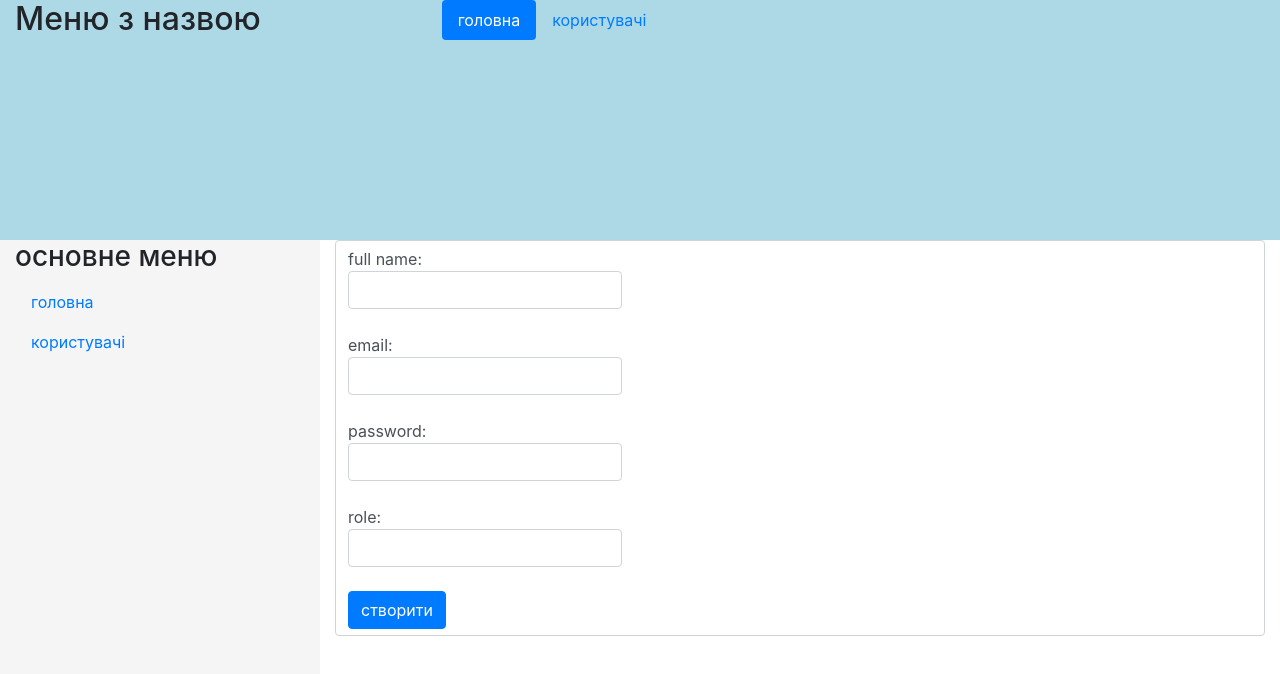
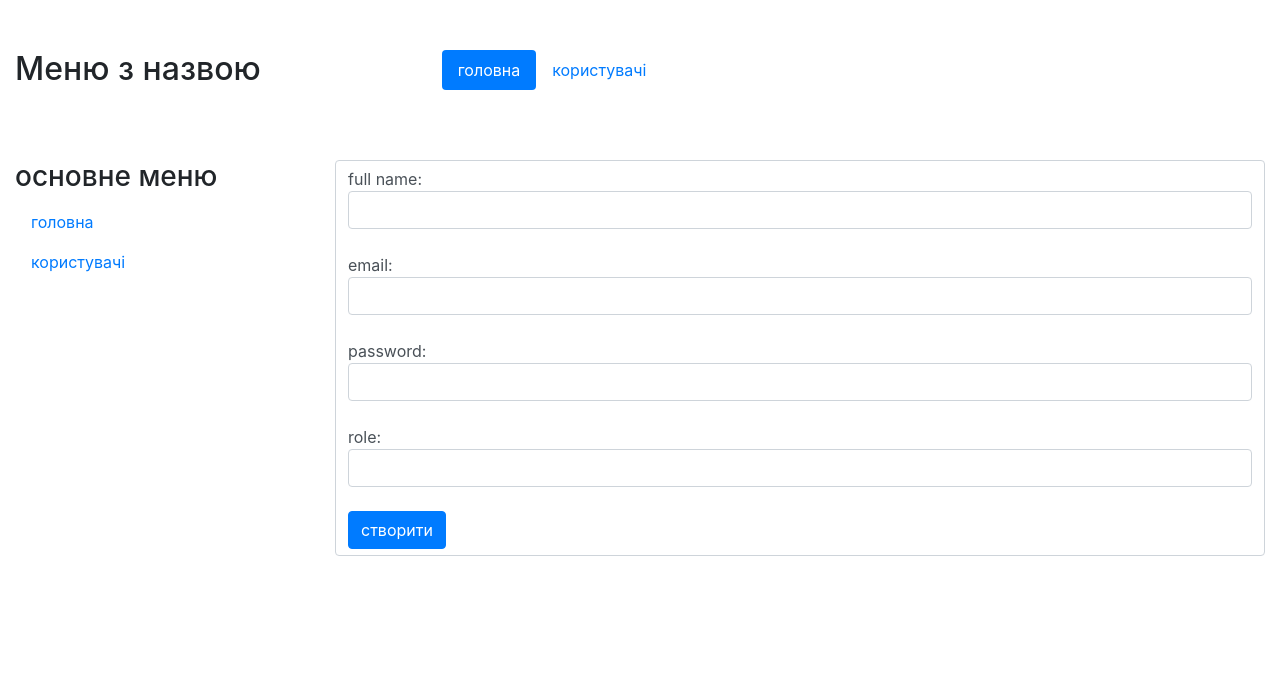
Before and after one commit to mm1krob/test, a plain HTML site: page index.html in a window 1280 px wide. Drawn offline with nearby package versions, Linux system fonts and the light colour scheme.

Commit message:
Update style.css

```diff
--- a/style.css
+++ b/style.css
@@ -1,12 +1,7 @@
 #head-menu{
-    height: 30vh;
-    background-color: lightblue;
-}
-#main-menu{
-    float:left;
-    height: 70vh;
-    width: 20vw;
-    background-color: whitesmoke;
+    padding-top: 50px;
+    height: 20vh;
+
 }
 span{
     display: inline-block;
@@ -17,3 +12,6 @@ span{
     color:blue;
     border-bottom: 1px solid black;
 }
+label{
+    width: 100%;
+}
```
